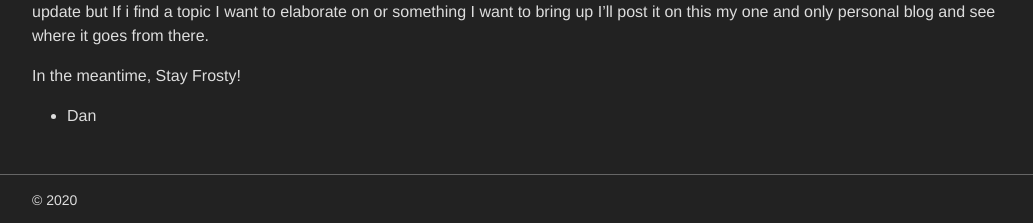
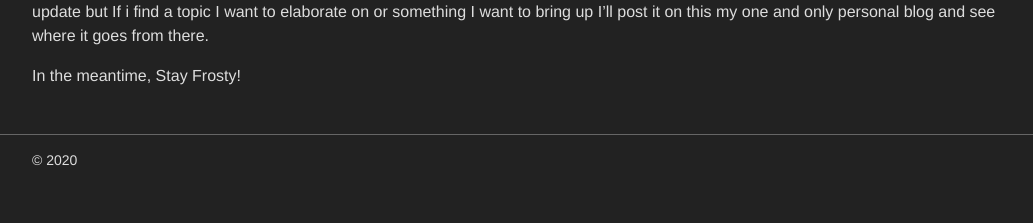
Before and after one commit to Ha3ks/ha3ks.github.io, a Jekyll site: the page built from blog/_posts/2020-11-26-monthly-recap-november-2020.markdown, in a window 1280 px wide. Shown: the part 1523-1746 px from the top of the page, without its empty margins (123-1156 px from the left). Built offline with Jekyll 4.4.1, drawn with Linux system fonts in a browser that asks for light colours; comment, search, counter and statistics services are not loaded; after the commit the page ends 1709 px from its top, so only the background shows below that.

Commit message:
Minor edits to make formatting easier on the eyes

```diff
--- a/blog/_posts/2020-11-26-monthly-recap-november-2020.markdown
+++ b/blog/_posts/2020-11-26-monthly-recap-november-2020.markdown
@@ -17,6 +17,7 @@ Let me break that down for you.
 
 <!--more-->
 # <b>So what have I been doing?</b>
+
 
 Per my last post I have been furiously studying and running practice exams for CompTIA Network+ and also Security+ (Linux+ was soooo last month). I condensed about 110 hours of educational content and labs into several half days through the month (an advantage of waking up early) and the end result?
 
@@ -47,4 +48,3 @@ Seriously at this point in the game a man needs a decent paying job and I would
 I hope my rambling helps someone who is looking to learn or makes someone smile. I'm going to try sticking at a minimum to a monthly update but If i find a topic I want to elaborate on or something I want to bring up I'll post it on this my one and only personal blog and see where it goes from there.
 
 In the meantime, Stay Frosty!
-- Dan
```
